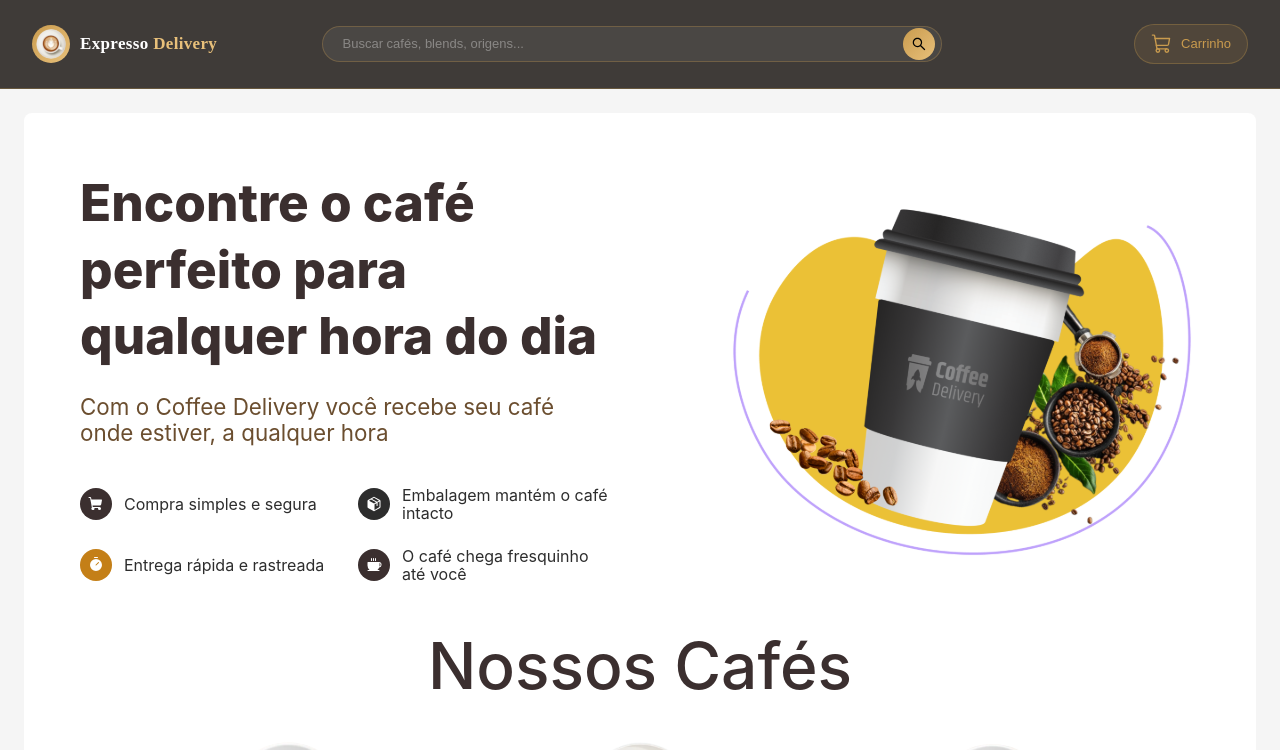
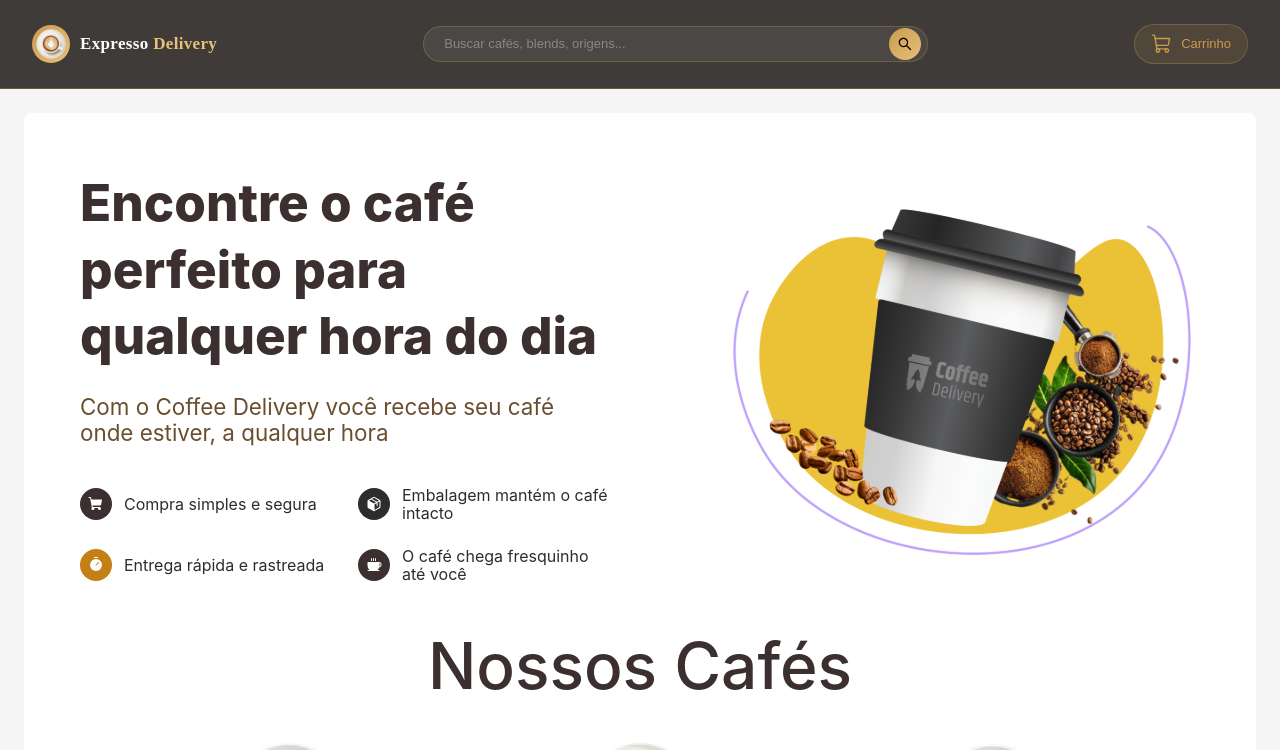
Before and after one commit to GustavoMascarenhasSfier/app-cafe-manutencao-software, a React (Vite) app: page / in a window 1280 px wide. Shown: the top 750 px of the page. Built offline with nearby package versions, Linux system fonts and the light colour scheme.

Commit message:
fix: centralizacao da barra de busca no header

```diff
--- a/src/components/Header/styles.ts
+++ b/src/components/Header/styles.ts
@@ -51,7 +51,8 @@ export const SearchContainer = styled("div", {
   display: "flex",
   alignItems: "center",
   flex: 1,
-  margin: "0 auto",
+  justifyContent: "center",
+  margin: "0 190px",
   maxWidth: "620px",
   background: "rgba(255, 255, 255, 0.06)",
   border: "0.5px solid $gold300",
```
